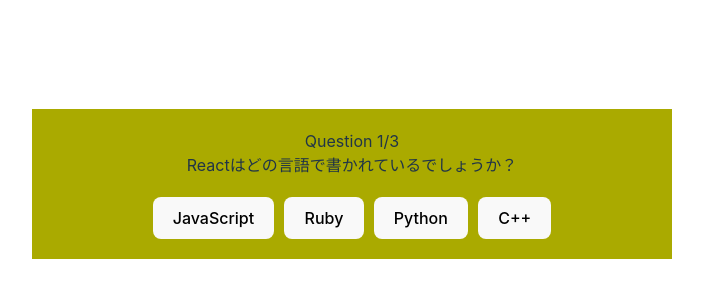
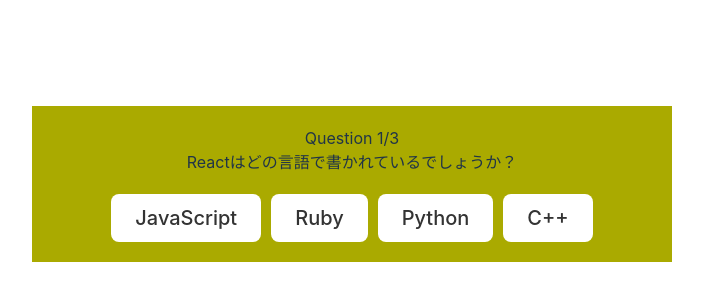
Before and after one commit to kow-ystk/230321_react, a React (Vite) app in the folder my-react-app/230321project/: page / in a window 1280 px wide. Shown: the part 216-516 px from the top of the page, without its empty margins (288-991 px from the left). Built offline with nearby package versions, Linux system fonts and the light colour scheme; the HTML template or start-up script is replaced by a standard one.

Commit message:
文言修正

```diff
--- a/my-react-app/230321project/src/components/Quiz.jsx
+++ b/my-react-app/230321project/src/components/Quiz.jsx
@@ -31,7 +31,9 @@
     <div className='quiz'>
       {showScore ? (
         <div className='score-section'>
-          You scored {score} out of {quizData.length}
+          あなたの得点は {score} 点です！
+          <br />
+          ( {quizData.length} 点満点中 )
         </div>
       ) : (
         <>
@@ -45,7 +47,7 @@
           </div>
           <div className='answer-section'>
             {quizData[currentQuestion].options.map((option, index) => (
-              <button key={index} onClick={() => handleAnswerOptionClick(option)}>
+              <button className='answerButton' key={index} onClick={() => handleAnswerOptionClick(option)}>
                 {option}
               </button>
             ))}
```
